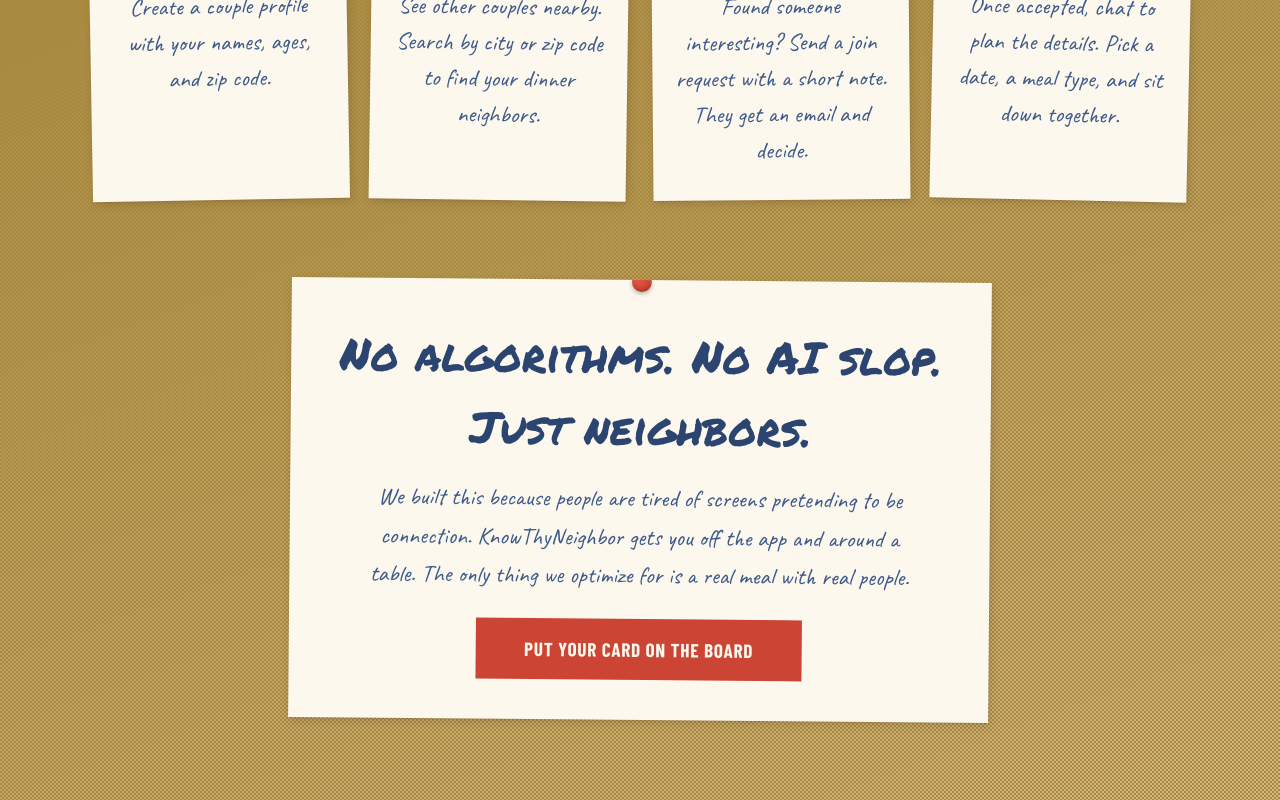
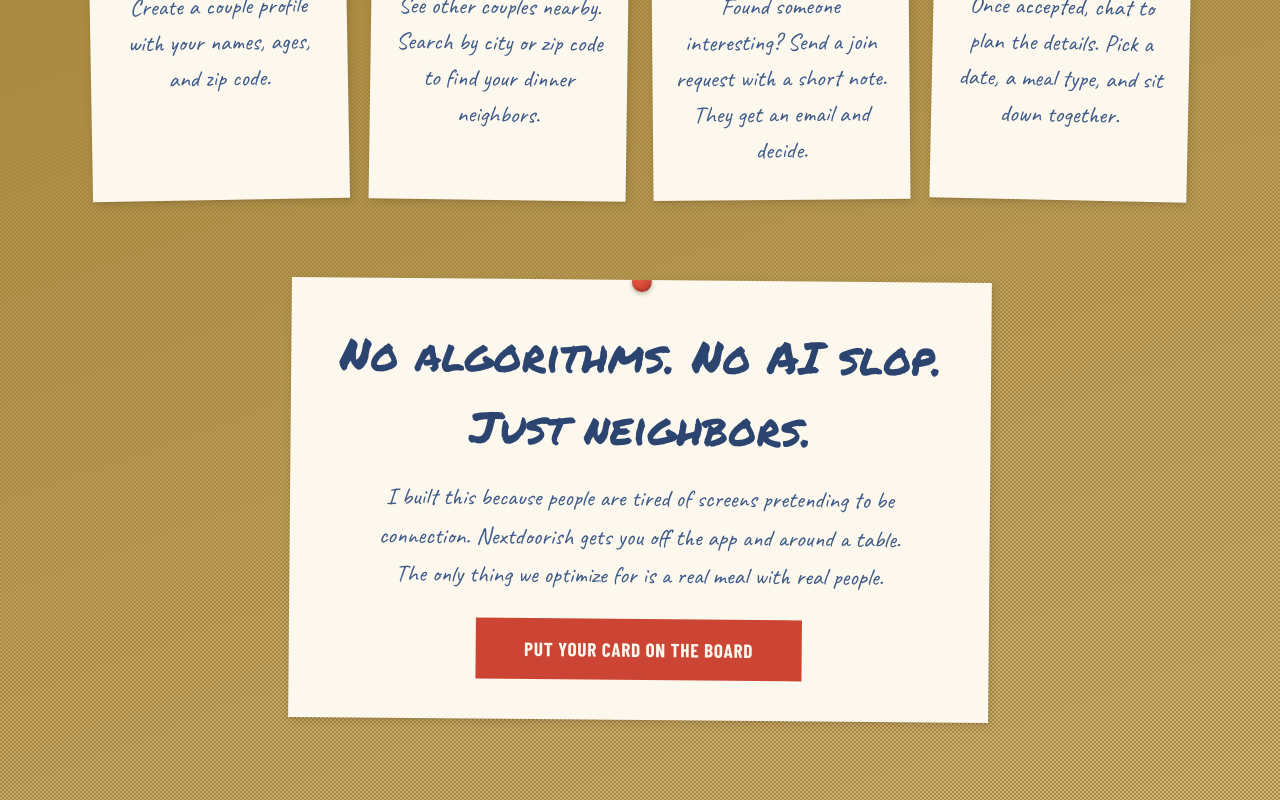
Before and after one commit to AmitKulkarni23/knowthyneighbor, a Next.js app in the folder frontend/: page / in a window 1280 px wide. Shown: the part 1307-2107 px from the top of the page. Built offline with nearby package versions, Linux system fonts and the light colour scheme.

Commit message:
Update landing page: We->I built this, KnowThyNeighbor->Nextdoorish

```diff
--- a/frontend/src/app/page.tsx
+++ b/frontend/src/app/page.tsx
@@ -189,7 +189,7 @@ export default function Home() {
             No algorithms. No AI slop. Just neighbors.
           </Typography>
           <Typography sx={{ fontFamily: 'var(--font-handwriting), cursive', fontSize: '1.5rem', color: 'var(--ink-blue-light)', lineHeight: 1.6, mb: 3, maxWidth: '50ch', mx: 'auto' }}>
-            We built this because people are tired of screens pretending to be connection. KnowThyNeighbor gets you off the app and around a table. The only thing we optimize for is a real meal with real people.
+            I built this because people are tired of screens pretending to be connection. Nextdoorish gets you off the app and around a table. The only thing we optimize for is a real meal with real people.
           </Typography>
           <Button onClick={handleGetStarted} sx={ctaButtonSx}>Put Your Card on the Board</Button>
         </Card>
```
